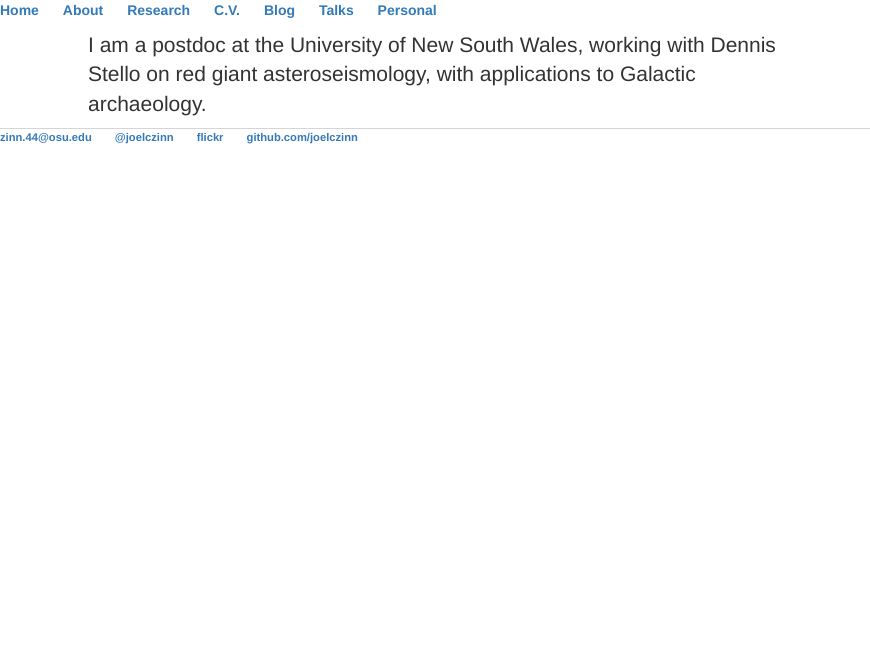
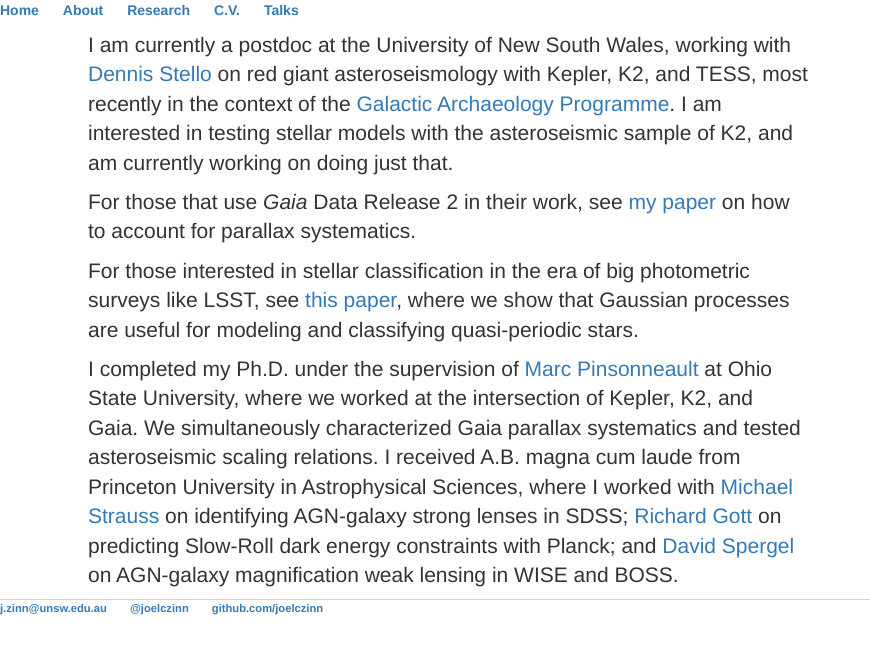
Before and after one commit to joelczinn/joelczinn.github.io, a Jekyll site: the page built from about/index.html, in a window 1280 px wide. Shown: the top 654 px of the page, without its empty margins (0-870 px from the left). Built offline with Jekyll 4.4.1, drawn with Linux system fonts in a browser that asks for light colours; nearby versions of some CDN libraries; library files that are not in the unit come from our copies.

```diff
--- a/_includes/about.md
+++ b/_includes/about.md
@@ -1 +1,7 @@
-I am a postdoc at the University of New South Wales, working with Dennis Stello on red giant asteroseismology, with applications to Galactic archaeology.
+I am currently a postdoc at the University of New South Wales, working with [Dennis Stello](https://www.physics.unsw.edu.au/staff/dennis-stello) on red giant asteroseismology with Kepler, K2, and TESS, most recently in the context of the [Galactic Archaeology Programme](http://www.physics.usyd.edu.au/k2gap/). I am interested in testing stellar models with the asteroseismic sample of K2, and am currently working on doing just that.
+
+For those that use *Gaia* Data Release 2 in their work, see [my paper](https://arxiv.org/abs/1805.02650) on how to account for parallax systematics.
+
+For those interested in stellar classification in the era of big photometric surveys like LSST, see [this paper](https://arxiv.org/abs/1612.04834), where we show that Gaussian processes are useful for modeling and classifying quasi-periodic stars.
+
+I completed my Ph.D. under the supervision of [Marc Pinsonneault](http://www.astronomy.ohio-state.edu/~pinsono/) at Ohio State University, where we worked at the intersection of Kepler, K2, and Gaia. We simultaneously characterized Gaia parallax systematics and tested asteroseismic scaling relations. I received A.B. magna cum laude from Princeton University in Astrophysical Sciences, where I worked with [Michael Strauss](http://www.astro.princeton.edu/~strauss/index.html) on identifying AGN-galaxy strong lenses in SDSS; [Richard Gott](http://web.astro.princeton.edu/people/j-richard-gott-iii) on predicting Slow-Roll dark energy constraints with Planck; and [David Spergel](http://www.astro.princeton.edu/~dns/) on AGN-galaxy magnification weak lensing in WISE and BOSS.
--- a/_layouts/default.html
+++ b/_layouts/default.html
@@ -21,9 +21,9 @@
 	<li><a href="/about">About</a></li>
 	<li><a href="/research">Research</a></li>
 	<li><a href="/cv">C.V.</a></li>
-	<li><a href="/blog">Blog</a></li>
+	<!-- <li><a href="/blog">Blog</a></li> -->
 	<li><a href="/talks">Talks</a></li>
-	<li><a href="/personal">Personal</a></li>
+	<!-- <li><a href="/personal">Personal</a></li> -->
       </ul>
     </nav>
     <div class="container">
@@ -33,9 +33,8 @@
     </div><!-- /.container -->
     <footer>
       <ul>
-	<li><a href="mailto:zinn.44@osu.edu">zinn.44@osu.edu</a></li>
+	<li><a href="mailto:j.zinn@unsw.edu.au">j.zinn@unsw.edu.au</a></li>
 	<li><a href="https://twitter.com/joelczinn">@joelczinn</a></li>
-	<li><a href="https://www.flickr.com/photos/146605368@N03/">flickr</a></li>
 	<li><a href="https://github.com/joelczinn">github.com/joelczinn</a></li>
       </ul>
     </footer>
--- a/index.html
+++ b/index.html
@@ -10,5 +10,6 @@ title: Joel C. Zinn
   </div>
 
   <div class="tag">
-    <p>I study stars with asteroseismology and stellar structure models at Ohio State University. Check out my <a href="/research">research</a>.</p>
+    <p>I study stars with asteroseismology and stellar structure
+    models at the University of New South Wales. Check out my <a href="/research">research</a>.</p>
     </div>
```
Also changed, not shown: _includes/cv.md (+0 -8 lines), _layouts/slideshow.html (+3 -4 lines), talks/index.html (+5 -4 lines), 2 other files.
